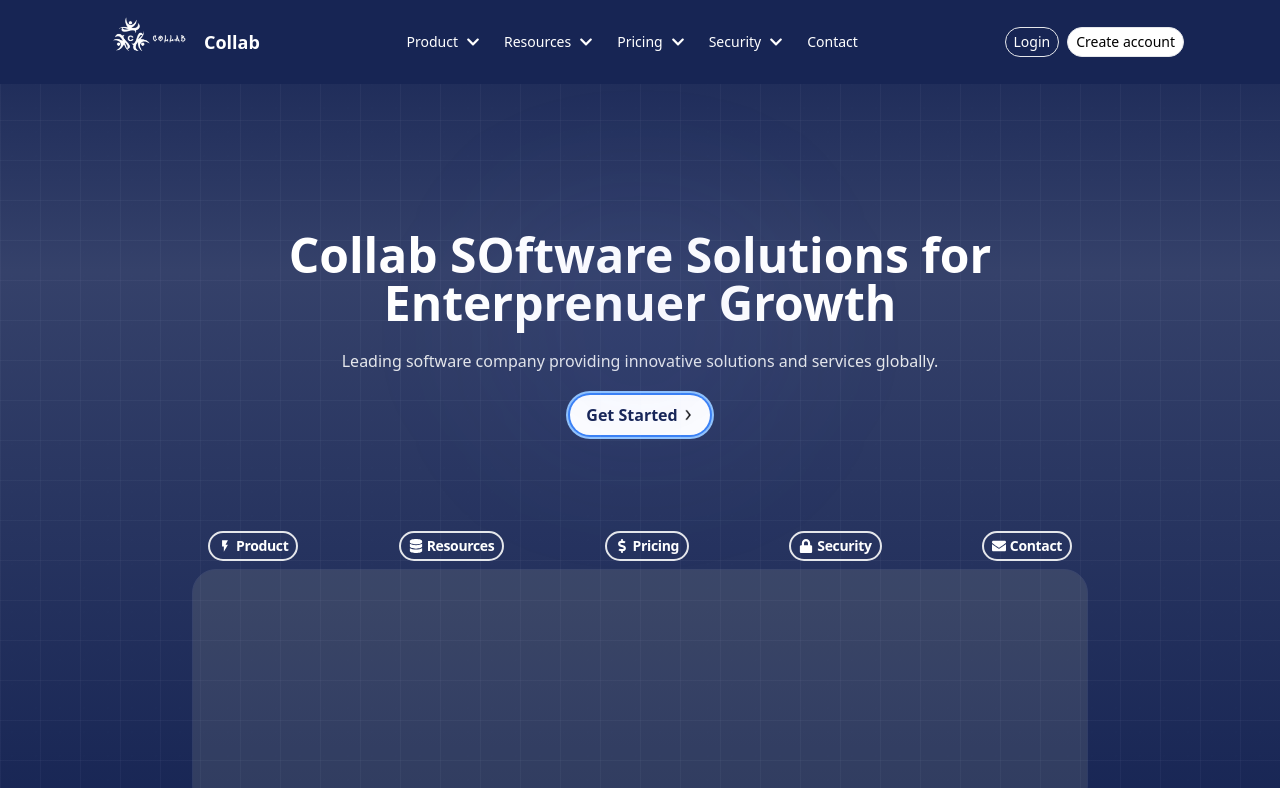
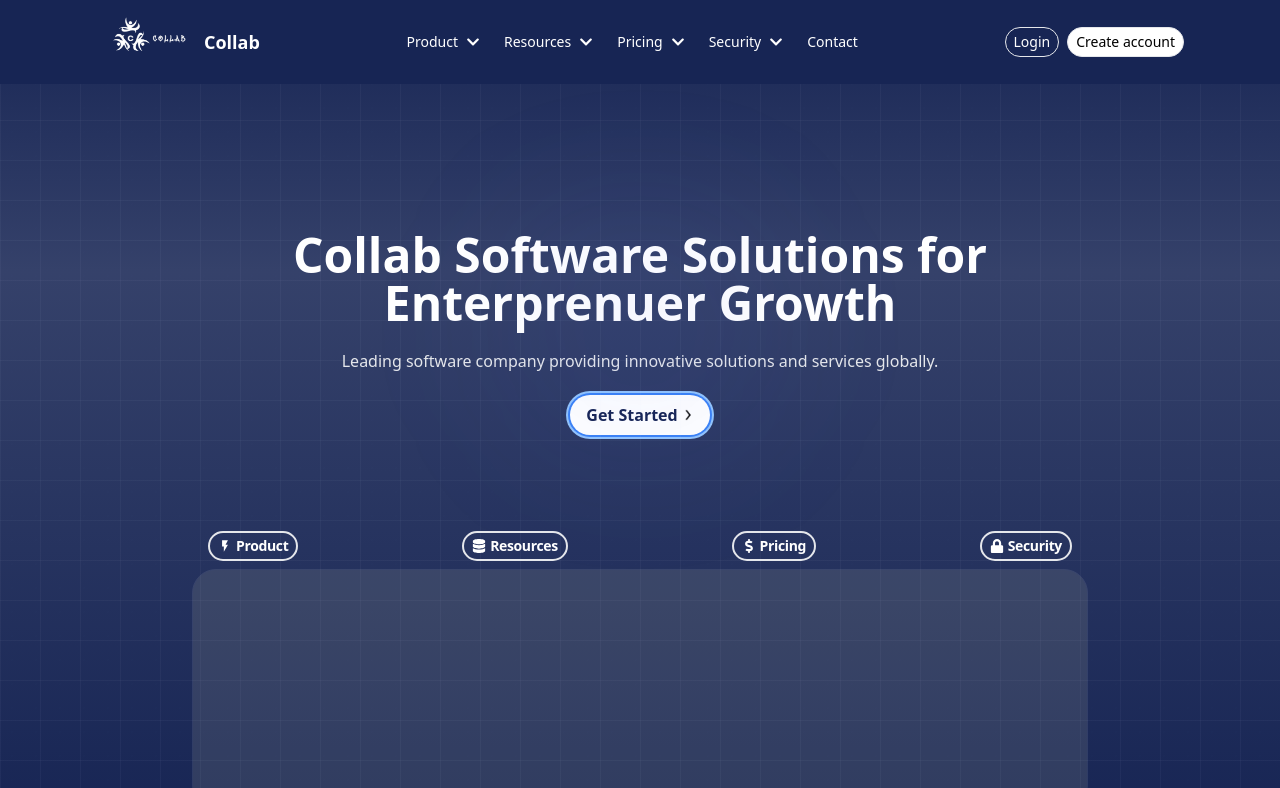
Before and after one commit to Jolalekan/collab, a React (Vite) app: page / in a window 1280 px wide. Shown: the top 788 px of the page. Built offline with nearby package versions, Linux system fonts and the light colour scheme.

Commit message:
feat:hero

```diff
--- a/src/component/Hero.jsx
+++ b/src/component/Hero.jsx
@@ -7,9 +7,9 @@ const Hero = () => {
     <div className="content ">
 
     <div className="max-w-4xl mx-auto flex flex-col justify-center items-center pt-60 gap-20 h-screen">
-      <div className="flex flex-col items-center gap-6">
-        <h1 className="text-center text-3xl lg:text-5xl text-white from-black font-semibold leading-tight ">
-         Collab SOftware Solutions for Enterprenuer Growth
+      <div className="px-4 flex flex-col items-center gap-6">
+        <h1 className="text-center text-2xl lg:text-5xl text-white from-black font-bold leading-tight ">
+         Collab Software Solutions for Enterprenuer Growth
         </h1>
         <p className="text-gray-200 text-center font-medium leading-tight">
         Leading software company providing innovative solutions and services globally.
@@ -63,13 +63,7 @@ const Hero = () => {
         </span>
           Security
           </div>
-        <div className="flex items-center gap-1 text-sm text-white font-semibold leading-tight tracking-tight border-2 rounded-full py-1 px-2">
-        <span className="hidden md:block">
-        <FaEnvelope />
 
-        </span>
-          Contact
-          </div>
         </div>
 
       <div className="w-full rounded-3xl border bg-yellow-100 opacity-10 h-60 flex-grow mt-2">
```
Also changed, not shown: src/App.jsx (+0 -9 lines).
